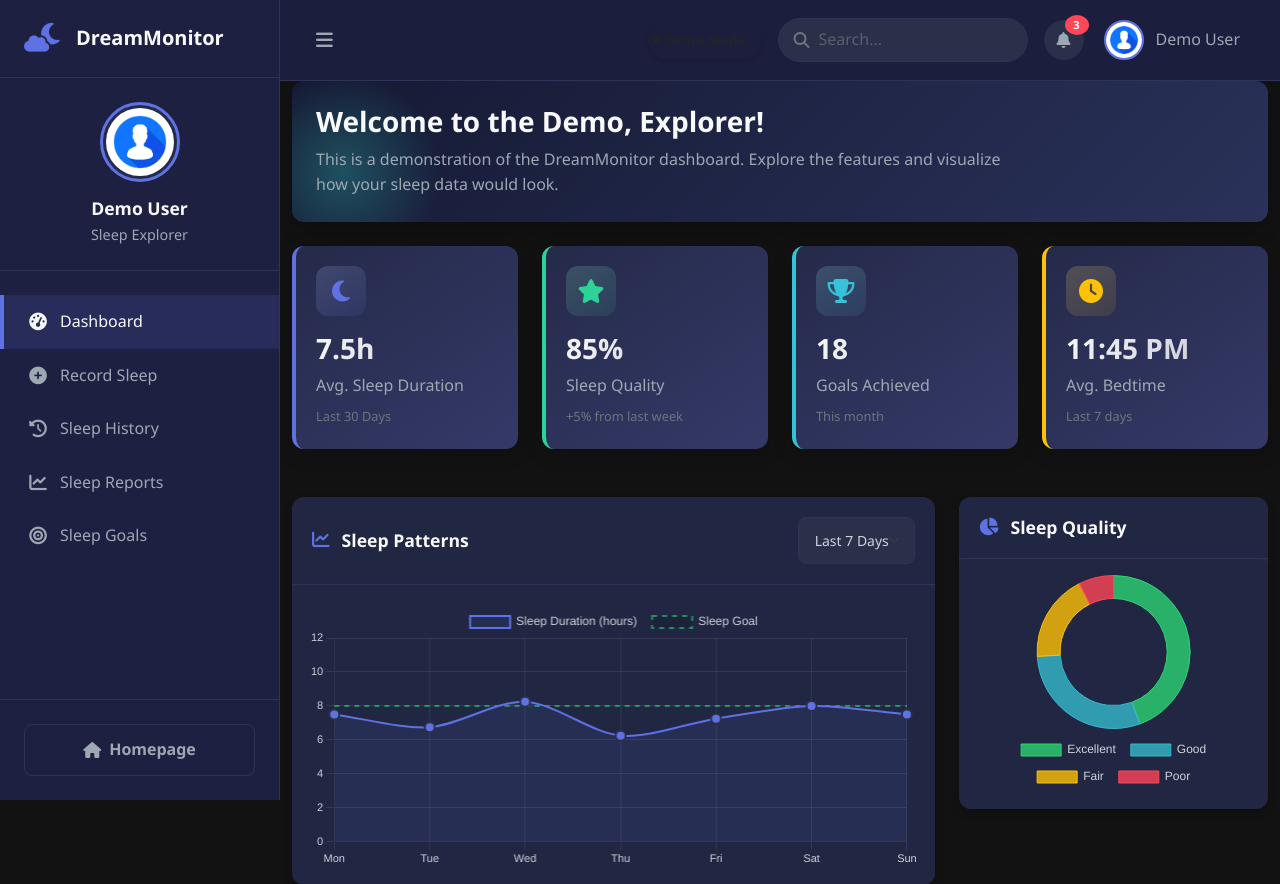
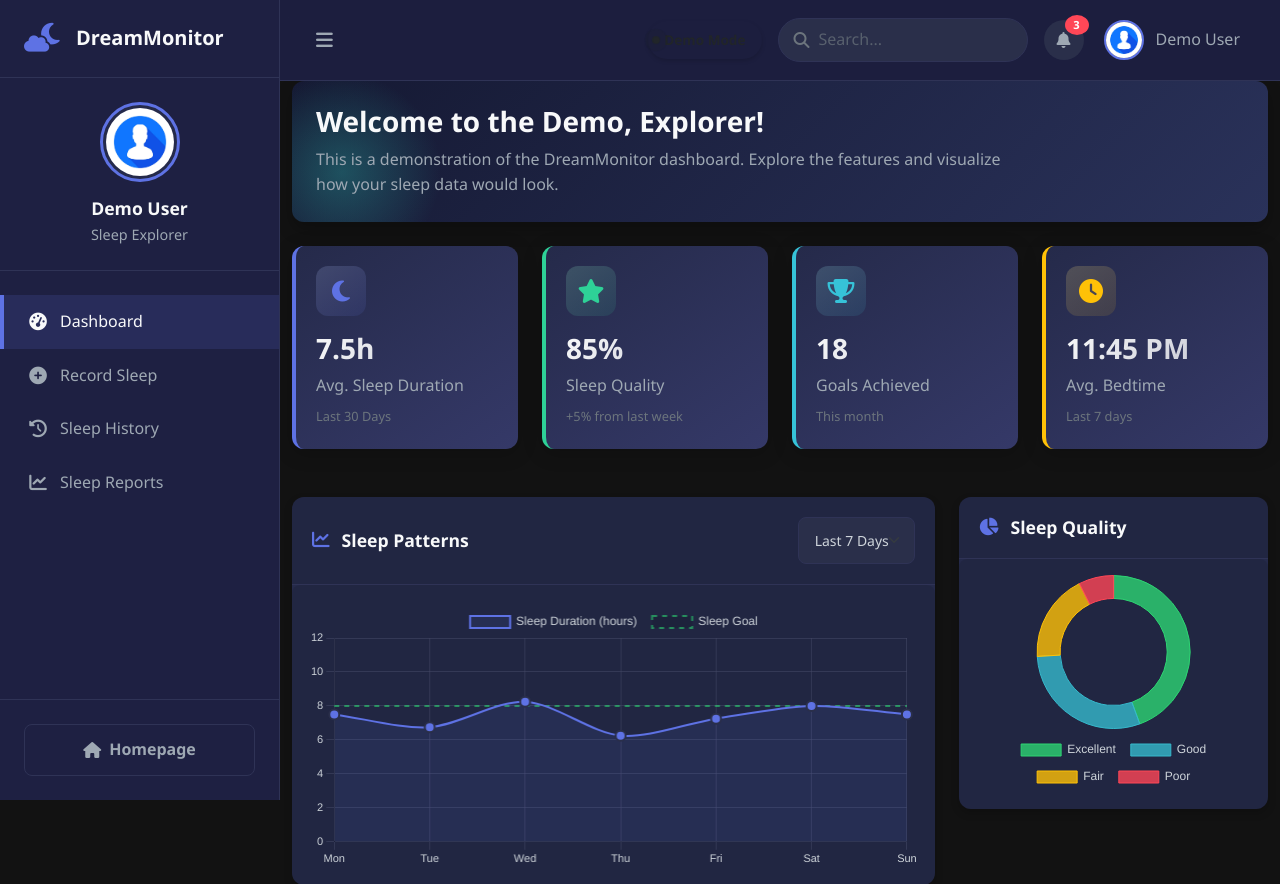
Before and after one commit to klxs409400/CITS5505-GROUP, a Python web app: template templates/Homepage/demo.html in a window 1280 px wide. Shown: the top 884 px of the page. Run offline with Jinja, Linux system fonts and the light colour scheme; the template is opened without the code that fills it, so the values that code supplies are empty.

Commit message:
Remove Sleep Goals button from demo.html

```diff
--- a/templates/Homepage/demo.html
+++ b/templates/Homepage/demo.html
@@ -66,12 +66,6 @@
             <a href="#">
               <i class="fas fa-chart-line"></i>
               Sleep Reports
-            </a>
-          </li>
-          <li>
-            <a href="#">
-              <i class="fas fa-bullseye"></i>
-              Sleep Goals
             </a>
           </li>
         </ul>
```
